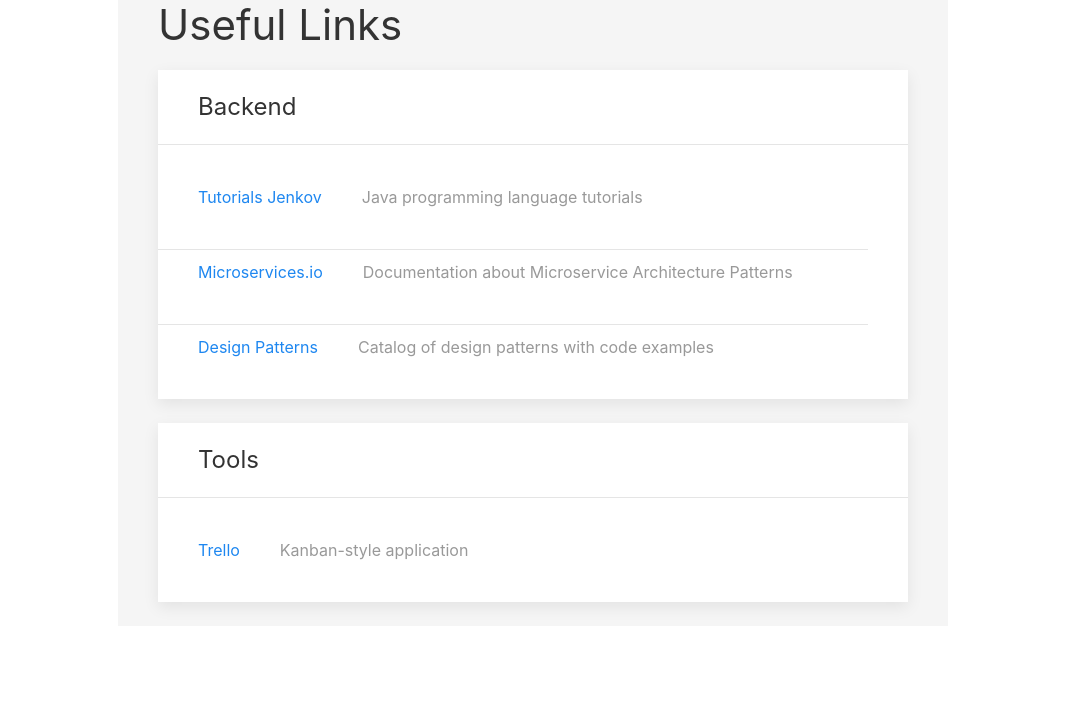
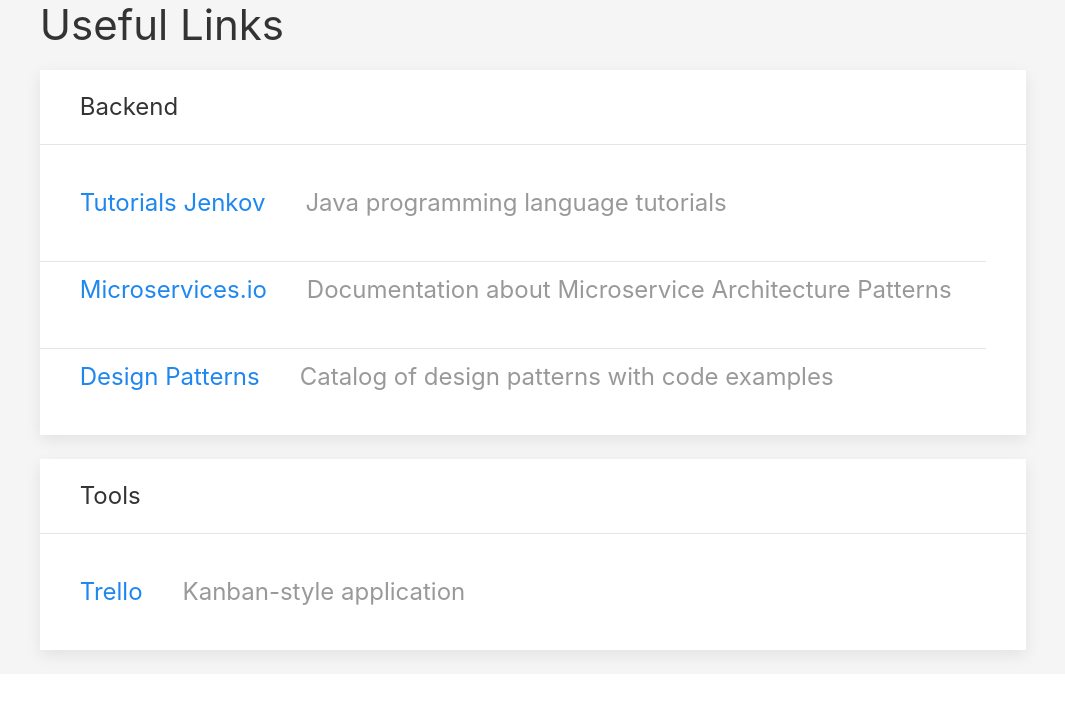
Before and after one commit to marcelo-torres/marcelo-torres.github.io, a plain HTML site: page links/links.html in a window 1280 px wide. Shown: the whole page, without its empty margins (107-1172 px from the left). Drawn offline with nearby package versions, Linux system fonts and the light colour scheme.

Commit message:
container and font resize

```diff
--- a/links/components/link-group.js
+++ b/links/components/link-group.js
@@ -16,9 +16,9 @@ class LinkGroup extends HTMLElement {
 
      var list = [];
      groupData.elements.forEach(element => {
-      var listElement = `<div uk-grid>
+      var listElement = `<div uk-grid class="uk-text-large">
       <div class="uk-width-auto">
-          <a href="${element.link}">${element.name}</a>
+          <a href="${element.link}" class="">${element.name}</a>
       </div>
       <div class="uk-width-expand">
           <div class="uk-text-muted">${replaceStringNull(element.description)}</div>
@@ -29,7 +29,7 @@ class LinkGroup extends HTMLElement {
      });
 
     this.innerHTML =
-      `<div class="uk-card uk-card-default uk-width-1-1@m">
+      `<div class="uk-card uk-card-default uk-width-1-1">
     <div class="uk-card-header">
         <div class="uk-grid-small uk-flex-middle" uk-grid>
             <div class="uk-width-expand">
--- a/links/links.html
+++ b/links/links.html
@@ -16,7 +16,7 @@
 
 <body>
     <header>
-        <div class="uk-container  uk-container-xsmall" style="background-color: whitesmoke;">
+        <div class="uk-container uk-width-1-1 uk-width-5-6@l" style="background-color: whitesmoke;">
             <h1>Useful Links</h1>
             <div id="link-group-list"></div>
         </div>
```
